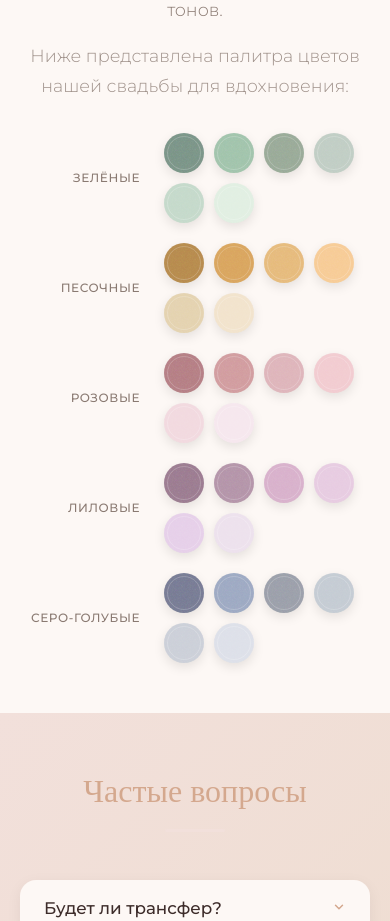
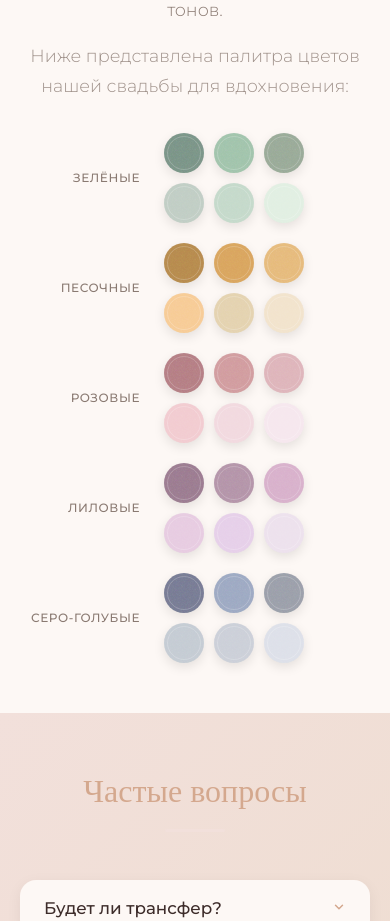
Before and after one commit to 5h4r3r/invitation, a Vue app: page / in a window 390 px wide. Shown: the part 5560-6481 px from the top of the page. Built offline with nearby package versions, Linux system fonts and the light colour scheme; no server answers; a web font is replaced by a local one.

Commit message:
dresscode: 3 колонки на мобильных

```diff
--- a/src/components/DressCode.vue
+++ b/src/components/DressCode.vue
@@ -137,6 +137,14 @@ onMounted(() => {
   align-items: center;
 }
 
+@media (max-width: 560px) {
+  .dc-row-colors {
+    display: grid;
+    grid-template-columns: repeat(3, auto);
+    gap: 10px;
+  }
+}
+
 .dc-swatch {
   cursor: default;
 }
```
Also changed, not shown: 4 other files (tests, documents, lock files or other folders).
